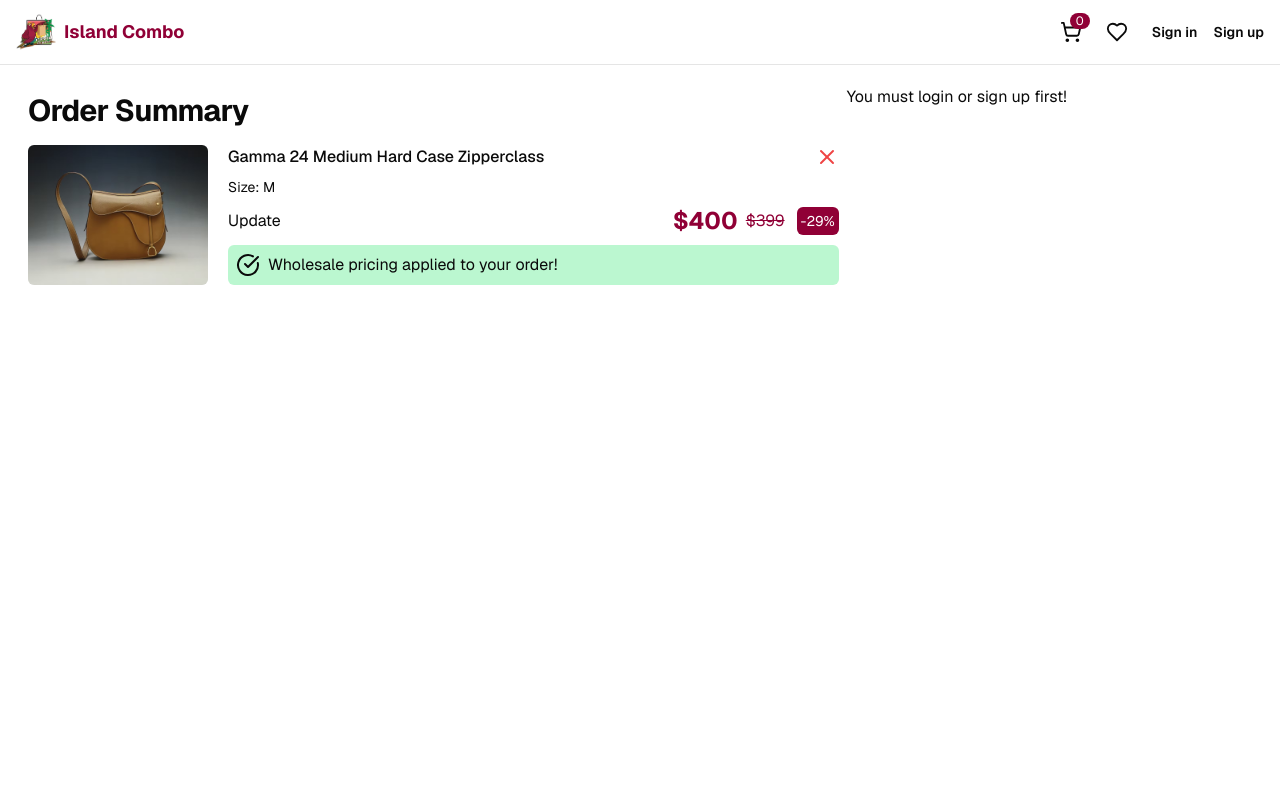
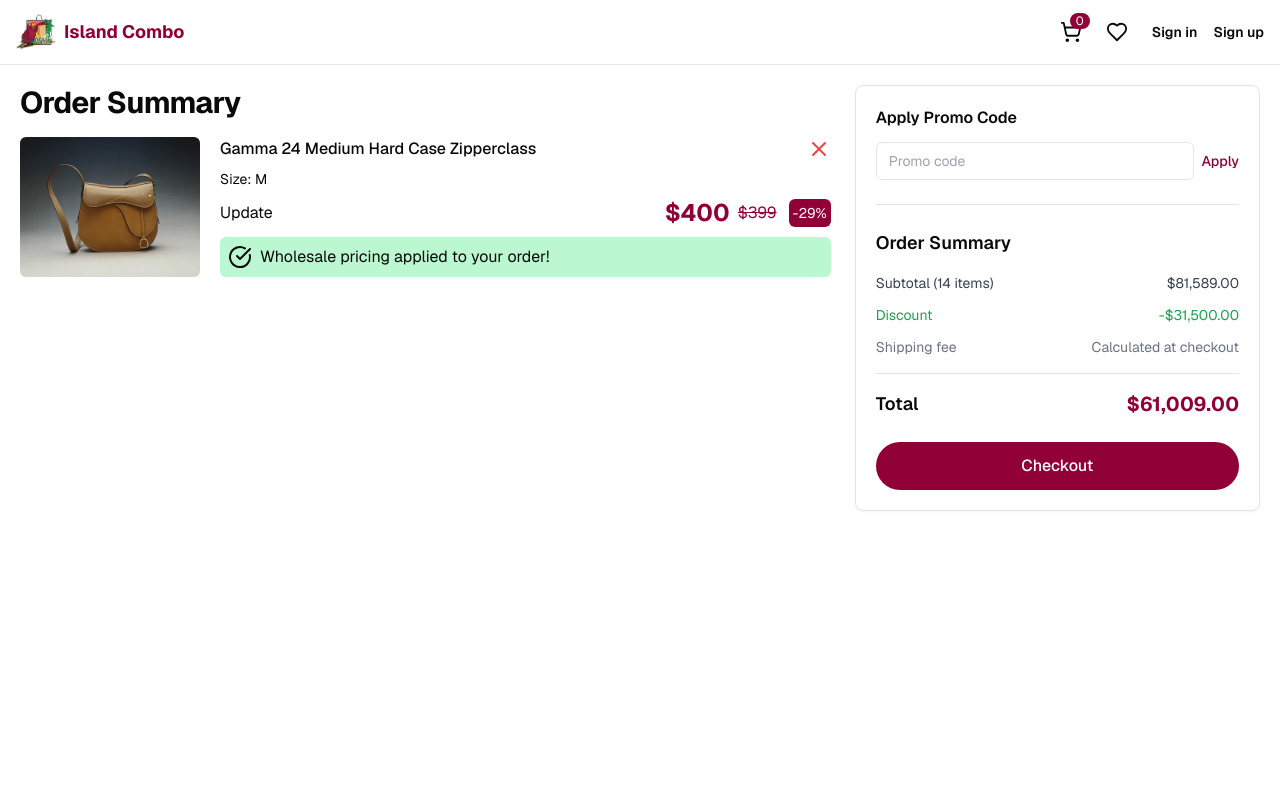
Before and after one commit to kaizenthebeast/Island-Combo-V1, a Next.js app: page /checkout in a window 1280 px wide. Shown: the top 800 px of the page. Built offline with nearby package versions, Linux system fonts and the light colour scheme; no server answers.

Commit message:
add default value in checkout apge

```diff
--- a/components/public/layout/CheckoutContainer.tsx
+++ b/components/public/layout/CheckoutContainer.tsx
@@ -1,18 +1,95 @@
 import OrderSummary from "@/components/public/layout/OrderSummary"
 
 const CheckoutContainer = () => {
-    return (
-        <div className="max-w-7xl mx-auto md:p-5 flex flex-wrap">
-            <div className="md:w-2/3 w-full p-2">
-                <OrderSummary />
+  return (
+    <div className="max-w-7xl mx-auto p-4 md:p-5 flex flex-col md:flex-row gap-6">
+
+      {/* LEFT: Cart / Order Items */}
+      <div className="w-full md:w-2/3">
+        <OrderSummary />
+      </div>
+
+      {/* RIGHT: Checkout Summary Card */}
+      <div className="w-full md:w-1/3">
+
+        <div className="bg-white rounded-lg shadow-sm border p-5 space-y-6">
+
+          {/* Promo Code */}
+          <div className="space-y-3">
+            <h3 className="text-base font-semibold">
+              Apply Promo Code
+            </h3>
+
+            <div className="flex items-center gap-2">
+              <input
+                type="text"
+                placeholder="Promo code"
+                className="flex-1 border rounded-md px-3 py-2 text-sm focus:outline-none focus:ring-1 focus:ring-[#900036]"
+              />
+              <button
+                type="button"
+                className="text-[#900036] font-medium text-sm hover:underline"
+              >
+                Apply
+              </button>
             </div>
-            <div>
-                <h2>You must login or sign up first!</h2>
+          </div>
+
+          <hr />
+
+          {/* Order Summary */}
+          <div className="space-y-4">
+
+            <h3 className="text-lg font-semibold">
+              Order Summary
+            </h3>
+
+            {/* Rows */}
+            <div className="space-y-3 text-sm">
+
+              <div className="flex justify-between text-gray-700">
+                <span>Subtotal (14 items)</span>
+                <span>$81,589.00</span>
+              </div>
+
+              <div className="flex justify-between text-green-600">
+                <span>Discount</span>
+                <span>-$31,500.00</span>
+              </div>
+
+              <div className="flex justify-between text-gray-500">
+                <span>Shipping fee</span>
+                <span>Calculated at checkout</span>
+              </div>
+
             </div>
 
+            <hr />
+
+            {/* Total */}
+            <div className="flex justify-between items-center">
+              <span className="text-lg font-semibold">Total</span>
+              <span className="text-xl font-bold text-[#900036]">
+                $61,009.00
+              </span>
+            </div>
+
+          </div>
+
+          {/* Checkout Button */}
+          <button
+            type="button"
+            className="w-full bg-[#900036] text-white py-3 rounded-full font-medium hover:opacity-90 transition"
+          >
+            Checkout
+          </button>
 
         </div>
-    )
+
+      </div>
+
+    </div>
+  )
 }
 
 export default CheckoutContainer
--- a/lib/supabase/proxy.ts
+++ b/lib/supabase/proxy.ts
@@ -47,6 +47,7 @@ export async function updateSession(request: NextRequest) {
     !user &&
     !request.nextUrl.pathname.startsWith("/login") &&
     !request.nextUrl.pathname.startsWith("/auth") &&
+    !request.nextUrl.pathname.startsWith("/checkout") &&
      !request.nextUrl.pathname.startsWith("/product")
   ) {
     // no user, potentially respond by redirecting the user to the login page
```
